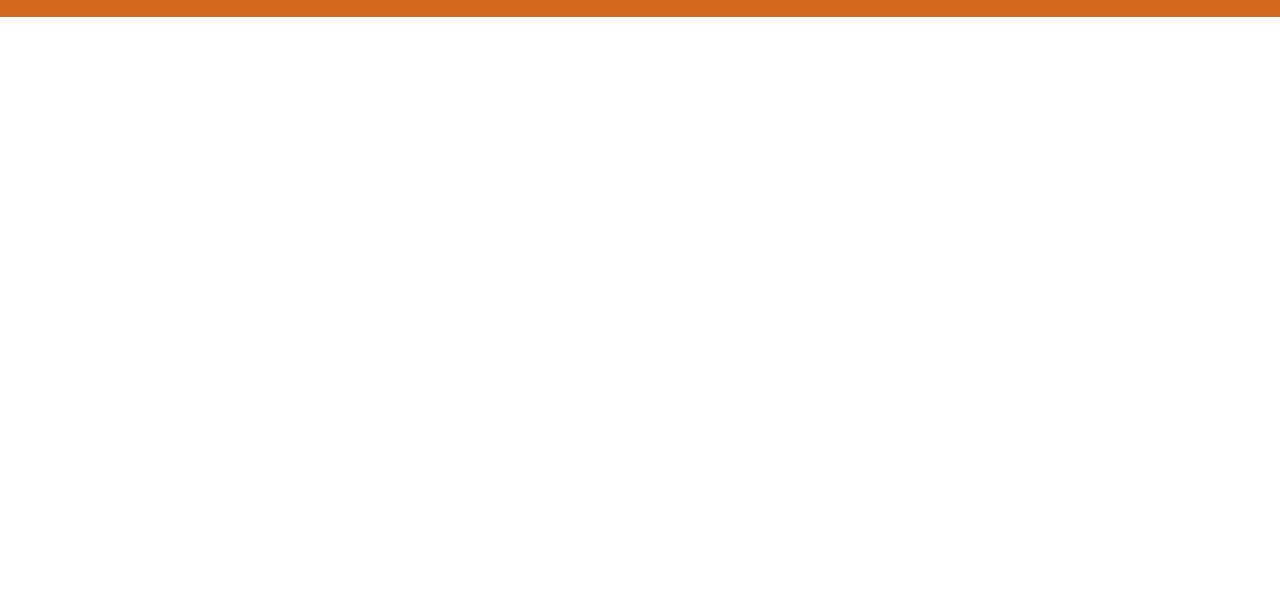
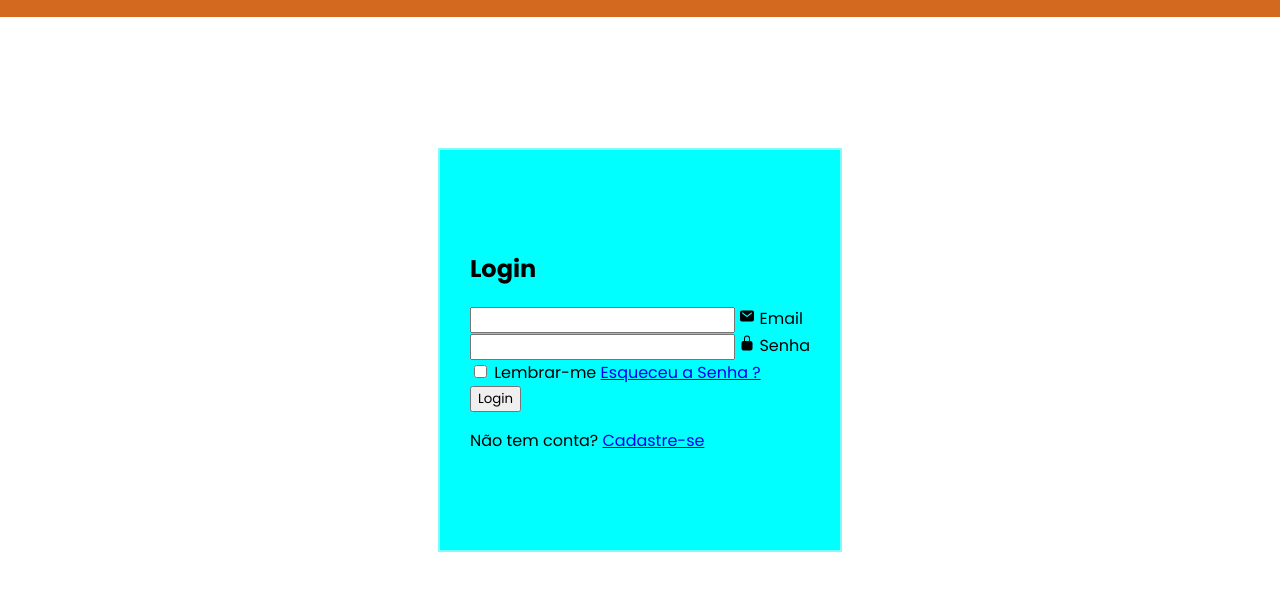
Before and after one commit to brunoafs36/form-html, a plain HTML site: page index.html in a window 1280 px wide. Shown: the part 58-648 px from the top of the page. Drawn offline with nearby package versions, Linux system fonts and the light colour scheme.

Commit message:
Criando o form do login e centralizando

```diff
--- a/CSS/styles.css
+++ b/CSS/styles.css
@@ -16,3 +16,26 @@ header {
     background-color: chocolate;
 
 }
+
+.logo {
+
+}
+
+body {
+    display: flex;
+    justify-content: center;
+    align-items: center;
+    min-height: 100vh;
+
+}
+
+main {
+    position: relative;
+    width: 400px;
+    height: 400px;
+    border: 2px solid rgba(255, 255, 255, .5);
+    display: flex;
+    justify-content: center;
+    align-items: center;
+    background-color: aqua;
+}
--- a/index.html
+++ b/index.html
@@ -7,11 +7,13 @@
 
     <!-- Importando arquivo CSS -->
     <link rel="stylesheet" href="CSS/styles.css">
+    <!-- Importando os itens -->
+    <script type="module" src="https://unpkg.com/ionicons@7.1.0/dist/ionicons/ionicons.esm.js"></script>
+    <script nomodule src="https://unpkg.com/ionicons@7.1.0/dist/ionicons/ionicons.js"></script>
 </head>
 <body>
     <header>
         <h2 class="logo">Logo
-
         </h2>
 
         <nav class="menu">
@@ -20,9 +22,42 @@
          <a href="#">Serviços</a>
          <a href="#">Contatos</a>
          <button class="btn-login">Login</button>
+        </nav>
+    </header>
+
+    <main>
+        <span class="icons">
+
+        </span>
+        <div class="form-box login">
+            <h2>Login</h2>
+
+            <form>
+               <div class="input-box">
+                <input type="email" id="email">
+                <ion-icon name="mail"></ion-icon>
+                <label for="email">Email</label>
+               </div>
+
+               <div class="input-box">
+                   <input type="password" id="Senha">
+                   <ion-icon name="lock-closed"></ion-icon>
+                   <label for="Senha">Senha</label>
+               </div>
+               <div class="lembrar-senha">
+                <input type="checkbox" id="lembrar">
+                <label for="lembrar">Lembrar-me</label>
+                <a href="#">Esqueceu a Senha ?</a>
+               </div>
+               <div>
+                 <button class="btn-login" type="submit">Login</button>
+                 <p>Não tem conta? <a href="#">Cadastre-se</a></p>
+               </div>
 
 
-        </nav>
-    </header>
+
+            </form>
+        </div>
+    </main>
 </body>
 </html>
```
